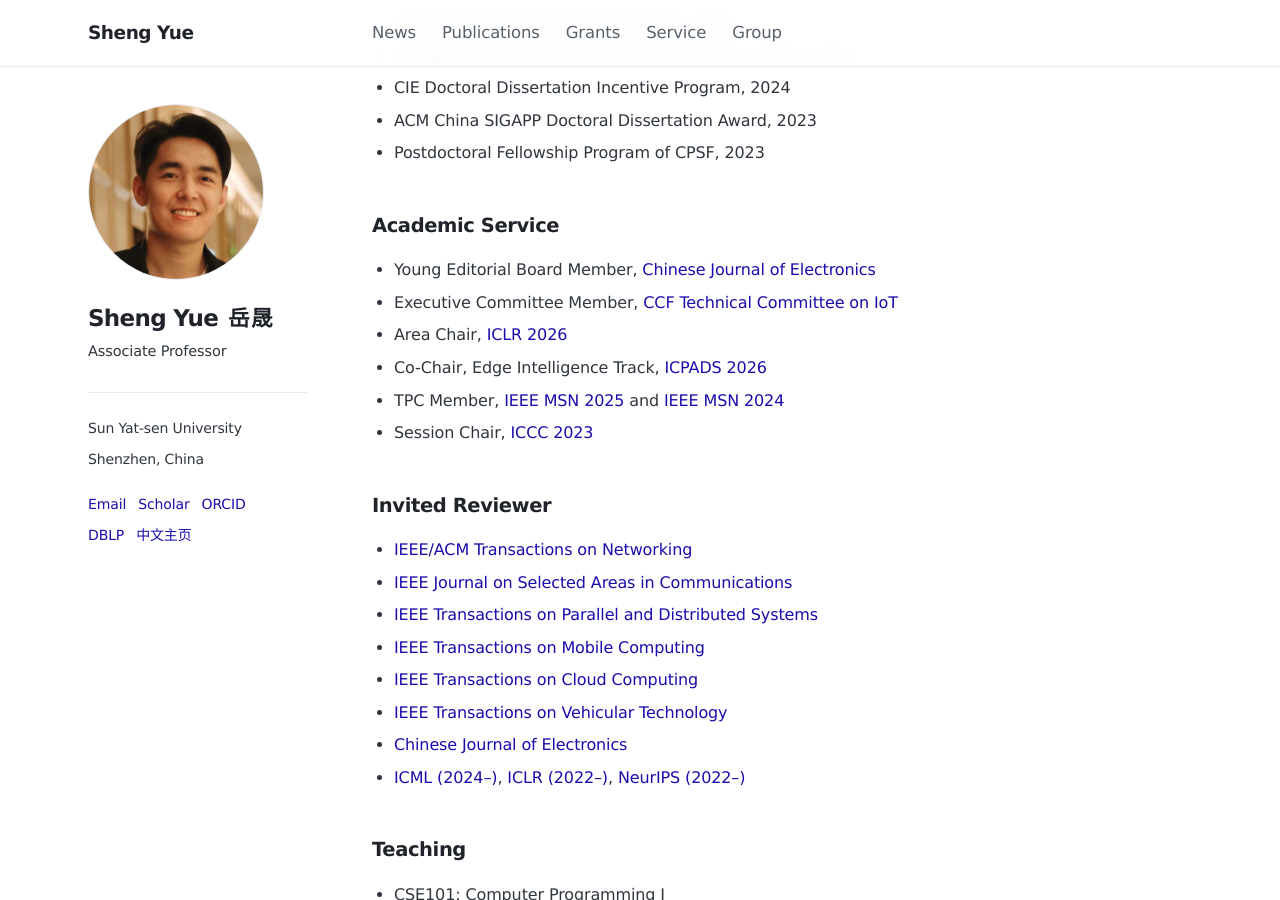
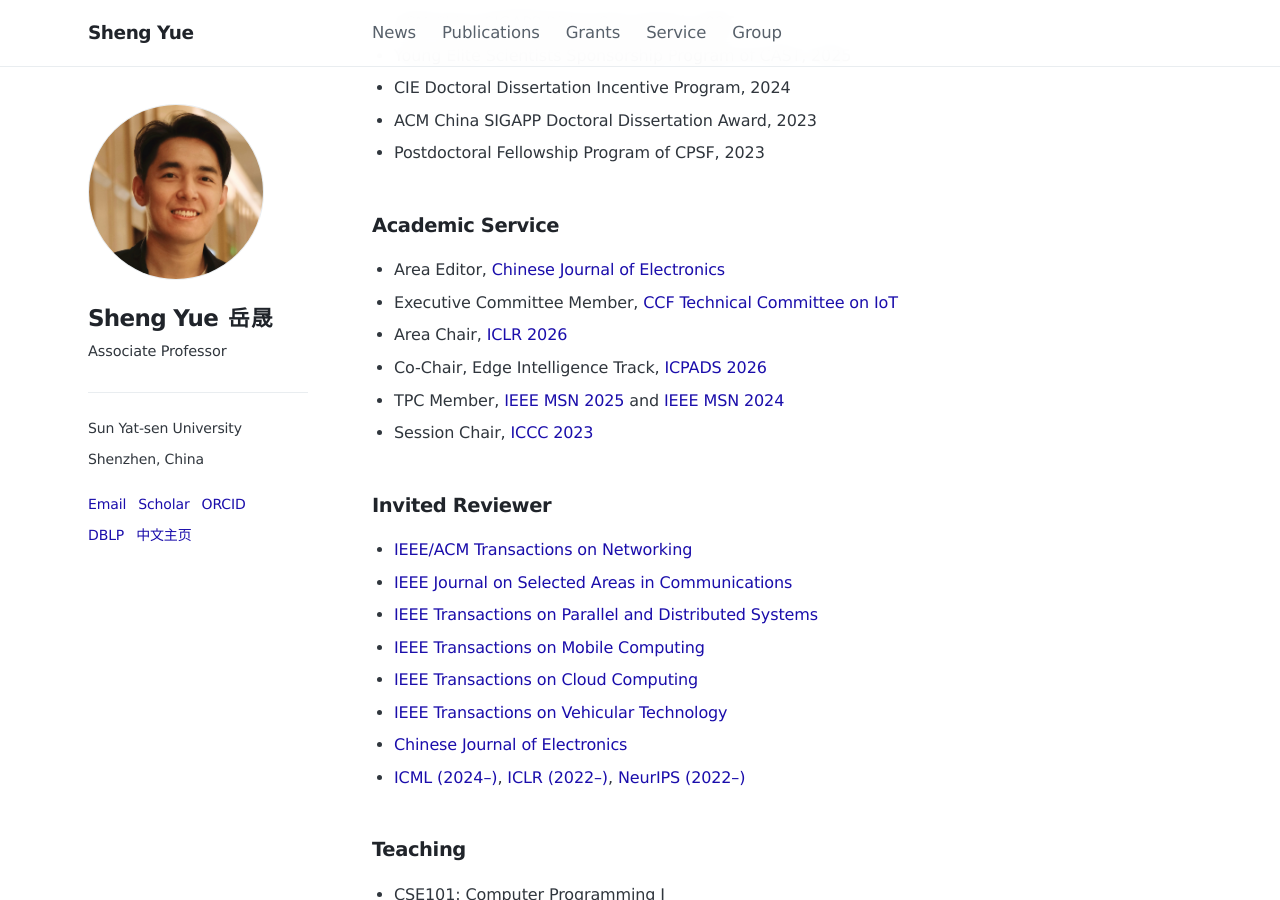
Before and after one commit to shaunyue/shaunyue.github.io, a Jekyll site: the page built from _pages/homepage.md, in a window 1280 px wide and 900 px high, scrolled down 8350 px. Built offline with Jekyll 4.4.1, drawn with Linux system fonts in a browser that asks for light colours.

Commit message:
Update Chinese Journal of Electronics service role to Area Editor

```diff
--- a/_pages/homepage.md
+++ b/_pages/homepage.md
@@ -275,7 +275,7 @@ Jan 2026
 
 ### Academic Service
 
-- Young Editorial Board Member, [Chinese Journal of Electronics](https://cje.ejournal.org.cn)
+- Area Editor, [Chinese Journal of Electronics](https://cje.ejournal.org.cn)
 - Executive Committee Member, [CCF Technical Committee on IoT](https://www.ccf.org.cn/Chapters/TC/TC_Listing/IoT/2020-01-07/685340.shtml)
 - Area Chair, [ICLR 2026](https://iclr.cc/Conferences/2026/)
 - Co-Chair, Edge Intelligence Track, [ICPADS 2026](https://www.cloud-conf.net/icpads2026/index.html)
```
